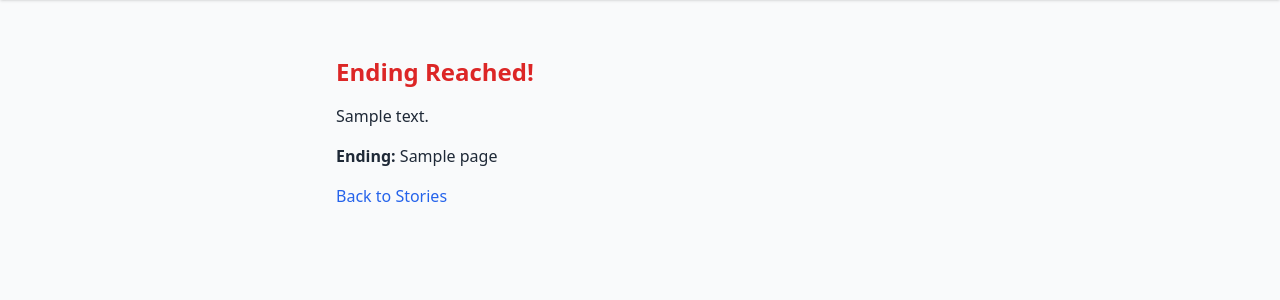
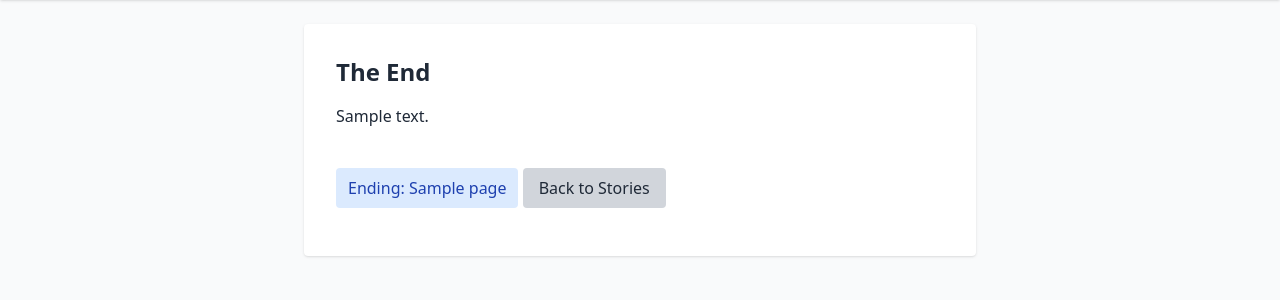
Before and after one commit to s-amiour/not-another-heros-book, a Django app: template django/djangoproject/djangoapp/templates/game/ending.html in a window 1280 px wide. Shown: the part 72-372 px from the top of the page. Run offline with Django 5.2, Linux system fonts and the light colour scheme; the template is opened without the code that fills it: most values are stand-ins (such as "Sample title", 1, 10 or a date in 2020); some libraries are stand-ins or nearby versions.

Commit message:
play and ending template changes

```diff
--- a/django/djangoproject/djangoapp/templates/game/ending.html
+++ b/django/djangoproject/djangoapp/templates/game/ending.html
@@ -1,19 +1,33 @@
 {% extends "base.html" %}
 
 {% block content %}
-<div class="max-w-2xl mx-auto p-8">
+<div class="max-w-2xl mx-auto p-8 bg-white rounded shadow">
 
-  <h2 class="text-2xl font-semibold mb-4 text-red-600">Ending Reached!</h2>
+  <!-- Ending title -->
+  <h2 class="text-2xl font-semibold mb-4">The End</h2>
 
-  <p class="mb-4">{{ page.text }}</p>
+  <!-- Page text -->
+  <p class="mb-4 text-gray-800">{{ page.text }}</p>
 
+  <!-- Ending label -->
   {% if page.ending_label %}
-    <p class="mb-4"><strong>Ending:</strong> {{ page.ending_label }}</p>
+    <p class="mb-4 px-3 py-2 inline-block bg-blue-100 text-blue-800 rounded">
+      Ending: {{ page.ending_label }}
+    </p>
   {% endif %}
 
-  <p>
-    <a href="{% url 'story_list' %}" class="text-blue-600 hover:text-blue-800">Back to Stories</a>
-  </p>
+  <!-- Preview note -->
+  {% if preview %}
+    <p class="mt-4 text-yellow-600">
+      You are viewing a draft preview. This play will <strong>not</strong> be counted in statistics.
+    </p>
+  {% endif %}
+
+  <!-- Back link -->
+  <a href="{% url 'story_list' %}"
+     class="inline-block mt-6 px-4 py-2 bg-gray-300 rounded hover:bg-gray-400">
+    Back to Stories
+  </a>
 
 </div>
 {% endblock %}
```
Also changed, not shown: django/djangoproject/djangoapp/templates/game/play.html (+11 -5 lines), django/djangoproject/djangoapp/views.py (+14 -14 lines).
